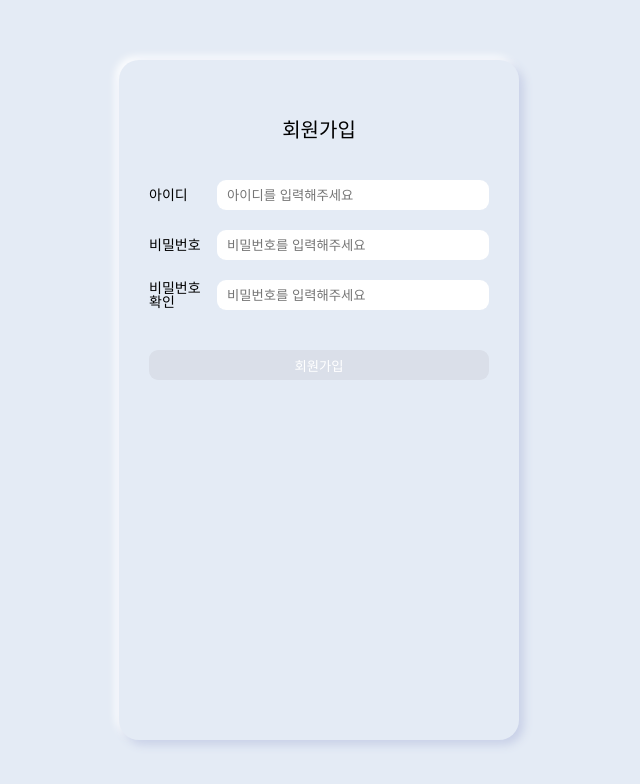
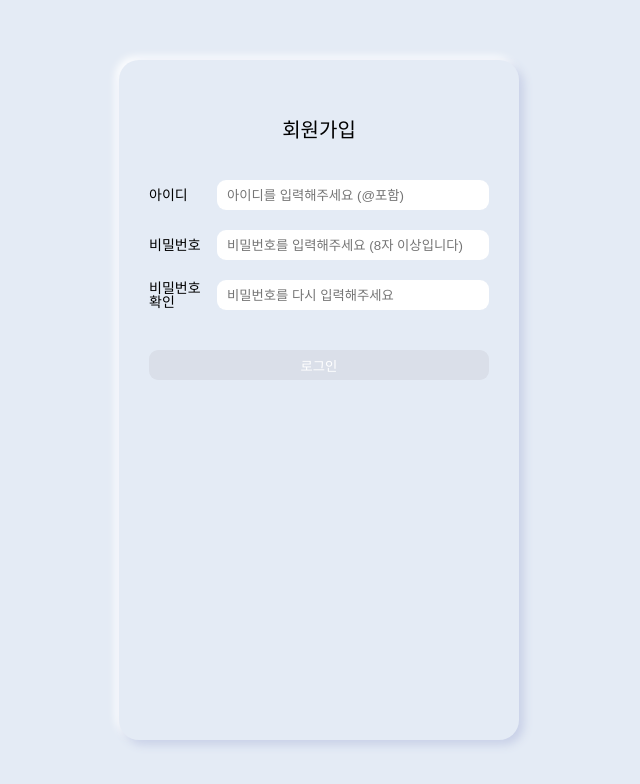
Before and after one commit to JiyoonZ/wanted-pre-onboarding-frontend, a React (Create React App) app: page / in a window 1280 px wide. Both pictures are taken after a click on the element "회원가입하기". Shown: the top 784 px of the page, without its empty margins (321-961 px from the left). Built offline with nearby package versions, Linux system fonts and the light colour scheme.

Commit message:
Feat : 유효성검사

```diff
--- a/src/components/auth/SignIn.js
+++ /dev/null
@@ -1,29 +0,0 @@
-import styled from "styled-components";
-import * as C from "./style";
-function SignIn({setExistUser}) {
-  const isUser = () => {
-    setExistUser((prev) => !prev);
-  };
-  return (
-    <>
-      <C.Title>로그인</C.Title>
-      <form>
-        <C.InputGroup>
-          <C.InputTitle>아이디</C.InputTitle>
-          <C.UserInput placeholder="아이디를 입력해주세요" required />
-        </C.InputGroup>
-        <C.InputGroup>
-          <C.InputTitle>비밀번호</C.InputTitle>
-          <C.UserInput placeholder="비밀번호를 입력해주세요" required />
-        </C.InputGroup>
-        <C.Button disabled={true}>로그인</C.Button>
-      </form>
-      <C.AuthFooter>
-        <span>회원이 아니신가요? </span>
-        <span onClick={isUser}>회원가입하기</span>
-      </C.AuthFooter>
-    </>
-  );
-}
-
-export default SignIn;
--- a/src/components/auth/SignUp.js
+++ /dev/null
@@ -1,29 +0,0 @@
-import * as C from "./style";
-
-function SignUp() {
-  return (
-    <>
-      <C.Title>회원가입</C.Title>
-      <form>
-        <C.InputGroup>
-          <C.InputTitle>아이디</C.InputTitle>
-          <C.UserInput placeholder="아이디를 입력해주세요" required />
-        </C.InputGroup>
-        <C.InputGroup>
-          <C.InputTitle>비밀번호</C.InputTitle>
-          <C.UserInput placeholder="비밀번호를 입력해주세요" required />
-        </C.InputGroup>
-        <C.InputGroup>
-          <C.InputTitle>
-            비밀번호 <br />
-            확인
-          </C.InputTitle>
-          <C.UserInput placeholder="비밀번호를 입력해주세요" required />
-        </C.InputGroup>
-        <C.Button disabled={false}>회원가입</C.Button>
-      </form>
-      <C.AuthFooter></C.AuthFooter>
-    </>
-  );
-}
-export default SignUp;
--- a/src/components/auth/style.js
+++ b/src/components/auth/style.js
@@ -19,11 +19,11 @@ export const Button = styled.button`
   height: 30px;
   width: 100%;
   background-color: ${(props) =>
-    props.disabled ? props.theme.accentColor : props.theme.grayColor};
+    props.disabled === false ? props.theme.accentColor : props.theme.grayColor};
   color: white;
   border-radius: 9px;
   margin: 30px 0;
-  cursor: ${(props) => (props.disabled ? "pointer" : "")};
+  cursor: ${(props) => (props.disabled === false ? "pointer" : "")};
 `;
 
 export const AuthFooter = styled.div`
--- a/src/pages/Auth.js
+++ b/src/pages/Auth.js
@@ -1,12 +1,80 @@
+import {useState} from "react";
+import * as C from "../components/auth/style";
+import {validation, validationSignUp} from "../utils/validation";
 import Container from "../styles/Container";
-import {useState} from "react";
-import SignIn from "../components/auth/SignIn";
-import SignUp from "../components/auth/SignUp";
+
 function Auth() {
   const [existUser, setExistUser] = useState(true);
+  const [values, setValues] = useState({
+    email: "",
+    password: "",
+    checkPassword: "",
+  });
+  const isUser = () => {
+    setExistUser((prev) => !prev);
+  };
+
+  const changeHandler = (evt) => {
+    const {name, value} = evt.target;
+    setValues({...values, [name]: value});
+    console.log(values, validationSignUp(values));
+  };
+  const sumbitHandler = (evt) => {
+    evt.preventDefault();
+    console.log(values);
+  };
+  const disabledHandler = () => {
+    if (validation(values)) {
+      return existUser ? false : validationSignUp(values) ? false : true;
+    }
+    return true;
+  };
+
   return (
     <Container>
-      {existUser ? <SignIn setExistUser={setExistUser} /> : <SignUp />}
+      <C.Title>{existUser ? "로그인" : "회원가입"}</C.Title>
+      <form onSubmit={sumbitHandler}>
+        <C.InputGroup>
+          <C.InputTitle>아이디</C.InputTitle>
+          <C.UserInput
+            placeholder="아이디를 입력해주세요 (@포함)"
+            name="email"
+            onChange={changeHandler}
+            required
+          />
+        </C.InputGroup>
+        <C.InputGroup>
+          <C.InputTitle>비밀번호</C.InputTitle>
+          <C.UserInput
+            placeholder="비밀번호를 입력해주세요 (8자 이상입니다)"
+            name="password"
+            onChange={changeHandler}
+            required
+          />
+        </C.InputGroup>
+        {!existUser && (
+          <C.InputGroup>
+            <C.InputTitle>
+              비밀번호
+              <br />
+              확인
+            </C.InputTitle>
+            <C.UserInput
+              placeholder="비밀번호를 다시 입력해주세요"
+              name="checkPassword"
+              onChange={changeHandler}
+              required
+            />
+          </C.InputGroup>
+        )}
+        <C.Button disabled={disabledHandler()}>로그인</C.Button>
+      </form>
+      {existUser && (
+        <C.AuthFooter>
+          <span>회원이 아니신가요? </span>
+          <span onClick={isUser}>회원가입하기</span>
+        </C.AuthFooter>
+      )}
     </Container>
   );
 }
--- a/src/utils/validation.js
+++ b/src/utils/validation.js
@@ -1,17 +1,14 @@
-import {useEffect, useState} from "react";
-
-const useValidation = (values) => {
-  const [isValid, setIsValid] = useState(false);
-
-  useEffect(() => {
-    if (values.email.match(/@/) && values.password.length >= 8) {
-      setIsValid(true);
-    } else {
-      setIsValid(false);
-    }
-  }, [values.email, values.password]);
-
-  return isValid;
+export const validation = (values) => {
+  if (values.email.match(/@/) && values.password.length >= 8) {
+    return true;
+  } else {
+    return false;
+  }
 };
 
-export default useValidation;
+export const validationSignUp = (values) => {
+  if (values.password === values.checkPassword) {
+    return true;
+  }
+  return false;
+};
```
